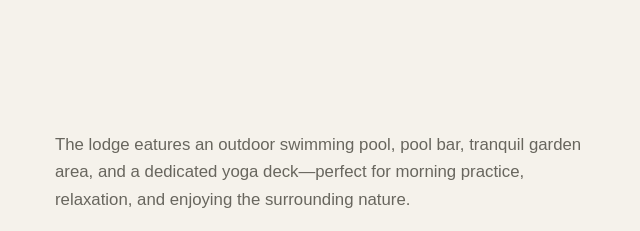
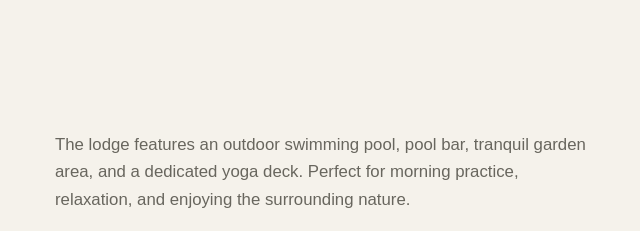
Before and after one commit to CalipsoOceanLodge/hotel_website, a plain HTML site: page index.html in a window 1280 px wide. Shown: the part 1580-1811 px from the top of the page, 9-649 px from the left. Drawn offline with Linux system fonts and the light colour scheme; a script that the page names is missing.

Commit message:
Update index.html

```diff
--- a/index.html
+++ b/index.html
@@ -149,8 +149,8 @@
 
                 <div class="section-text">
 
-                    <p data-en="The lodge eatures an outdoor swimming pool, pool bar, tranquil garden area, and a dedicated yoga deck—perfect for morning practice, relaxation, and enjoying the surrounding nature."
-                       data-es="El lodge cuenta con una piscina al aire libre, bar junto a la piscina, un tranquilo jardín y una terraza dedicada al yoga, perfecta para practicar por la mañana, relajarse y disfrutar de la naturaleza.">
+                    <p data-en="The lodge features an outdoor swimming pool, pool bar, tranquil garden area, and a dedicated yoga deck. Perfect for morning practice, relaxation, and enjoying the surrounding nature."
+                       data-es="El lodge cuenta con piscina al aire libre, bar en la piscina, una tranquila zona de jardín y una plataforma exclusiva para yoga. Perfecto para practicar por la mañana, relajarse y disfrutar de la naturaleza circundante.">
                         The lodge features an outdoor swimming pool, pool bar, tranquil garden area, and a dedicated yoga deck—perfect for morning practice, relaxation, and enjoying the surrounding nature.
                     </p>
 
```
